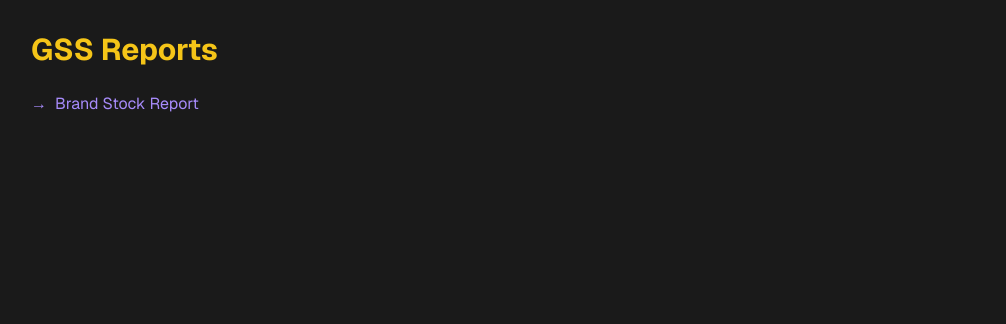
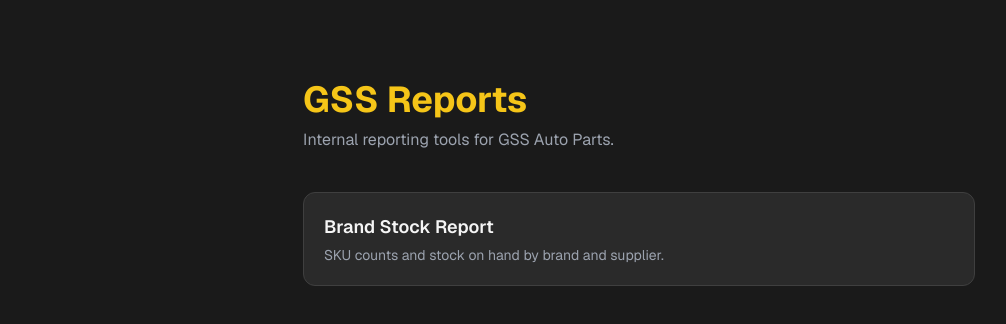
Before and after one commit to asm024/gss-reports, a Next.js app: page / in a window 1280 px wide. Shown: the top 324 px of the page, without its empty margins (1-1007 px from the left). Built offline with nearby package versions, Linux system fonts and the light colour scheme.

Commit message:
Improved home page

```diff
--- a/app/page.tsx
+++ b/app/page.tsx
@@ -3,17 +3,24 @@
 export default function Home() {
   return (
     <div className="min-h-screen bg-[#1a1a1a] p-8 font-sans">
-      <h1 className="text-3xl font-bold mb-6 text-[#f5c518]">GSS Reports</h1>
-      <ul className="space-y-3">
-        <li>
+      <div className="max-w-2xl mx-auto pt-12">
+        <h1 className="text-4xl font-bold text-[#f5c518] mb-2">GSS Reports</h1>
+        <p className="text-[#9ca3af] mb-10">Internal reporting tools for GSS Auto Parts.</p>
+
+        <div className="space-y-4">
           <Link
             href="/brand-stock"
-            className="inline-flex items-center gap-2 text-[#a78bfa] hover:text-[#c4b5fd] transition-colors"
+            className="block bg-[#2a2a2a] border border-[#3f3f3f] rounded-xl p-5 hover:border-[#a78bfa] hover:bg-[#3a3a3a] transition-all duration-200 group"
           >
-            <span>→</span> Brand Stock Report
+            <h2 className="text-lg font-semibold text-[#f5f5f5] group-hover:text-[#f5c518] transition-colors">
+              Brand Stock Report
+            </h2>
+            <p className="text-[#9ca3af] text-sm mt-1">
+              SKU counts and stock on hand by brand and supplier.
+            </p>
           </Link>
-        </li>
-      </ul>
+        </div>
+      </div>
     </div>
   );
 }
```
